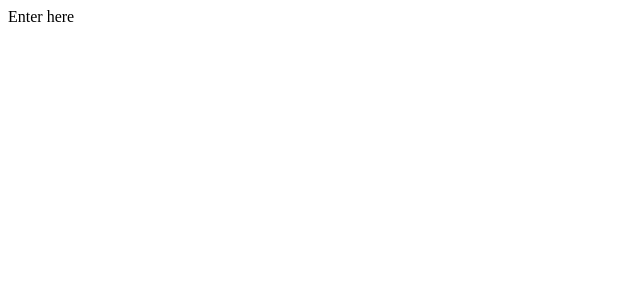
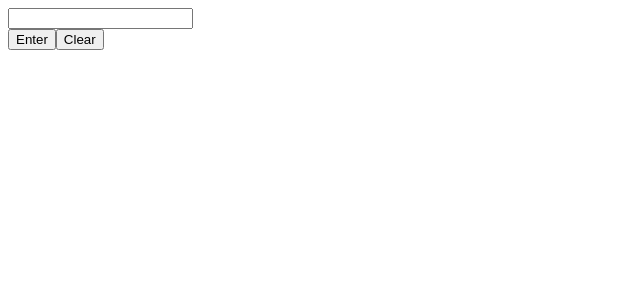
Before and after one commit to reaganrandolph1015/cv-app, a React (Create React App) app: page / in a window 1280 px wide. Shown: the top 300 px of the page, without its empty margins (0-640 px from the left). Built offline with nearby package versions, Linux system fonts and the light colour scheme; the HTML template or start-up script is replaced by a standard one.

Commit message:
Added and running input entry component

```diff
--- a/src/App.js
+++ b/src/App.js
@@ -1,5 +1,5 @@
-import React, { Component, useState } from 'react';
-import Editable from './components/Editable';
+import React, { Component } from 'react';
+import Input from './components/Input';
 
 class App extends Component {
   constructor(props) {
@@ -8,18 +8,9 @@ class App extends Component {
       task: '',
     };
   }
+
   render() {
-    return (
-      <Editable text={this.state.task} placeholder="Enter here" type="input">
-        <input
-          type="text"
-          name="task"
-          placeholder="Enter here"
-          value={this.state.task}
-          onChange={(e) => this.setState({ task: e.target.value })}
-        />
-      </Editable>
-    );
+    return <Input />;
   }
 }
 
--- a/src/components/Editable.js
+++ /dev/null
@@ -1,37 +0,0 @@
-import React, { useState } from 'react';
-
-const Editable = ({
-  // possible fields for user/creator editing
-  text,
-  type,
-  placeholder,
-  children,
-  ...props
-}) => {
-  // manage state to show label(default) or user input
-  const [isEditing, setEditing] = useState(false);
-
-  // event handler while pressing key and editing
-  const handleKeyDown = (event, type) => {
-    // handle when key pressed
-  };
-
-  return (
-    <section {...props}>
-      {isEditing ? (
-        <div
-          onBlur={() => setEditing(false)}
-          onKeyDown={(e) => handleKeyDown(e, type)}
-        >
-          {children}
-        </div>
-      ) : (
-        <div onClick={() => setEditing(true)}>
-          <span>{text || placeholder || 'Editable content'}</span>
-        </div>
-      )}
-    </section>
-  );
-};
-
-export default Editable;
--- /dev/null
+++ b/src/components/Input.js
@@ -0,0 +1,34 @@
+import React, { useState } from 'react';
+
+const Input = () => {
+  // state to store value from inputs
+  const [inputValue, setInputValue] = useState('');
+  const [showButtons, setShowButtons] = useState(true);
+
+  // clears input value and hides edit buttons
+  const ClearButton = () => {
+    setInputValue('');
+    setShowButtons(false);
+  };
+
+  // holds buttons to edit input
+  const EditButtons = () => (
+    <div>
+      <button onClick={() => setShowButtons(false)}>Enter</button>
+      <button onClick={() => ClearButton()}>Clear</button>
+    </div>
+  );
+
+  return (
+    <div onDoubleClick={() => setShowButtons(true)}>
+      <input
+        type="text"
+        value={inputValue}
+        onChange={(e) => setInputValue(e.target.value)}
+      />
+      {showButtons ? <EditButtons /> : null}
+    </div>
+  );
+};
+
+export default Input;
```
